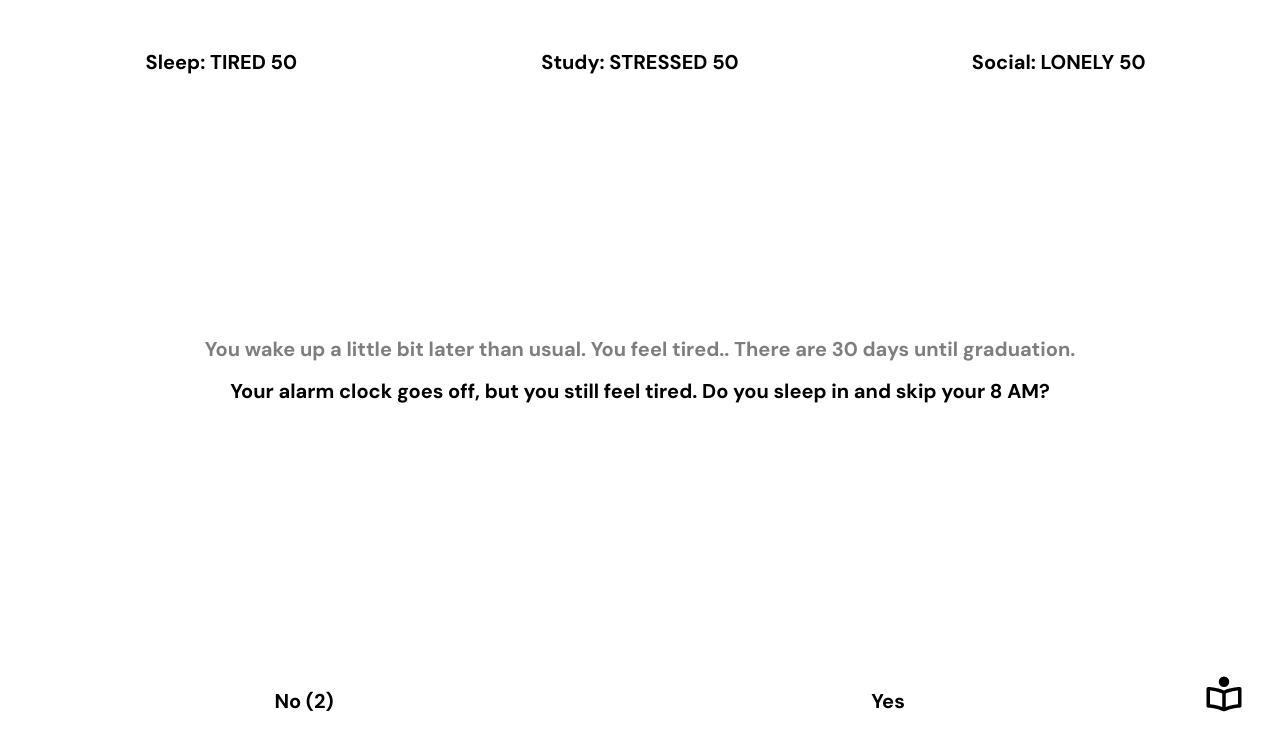
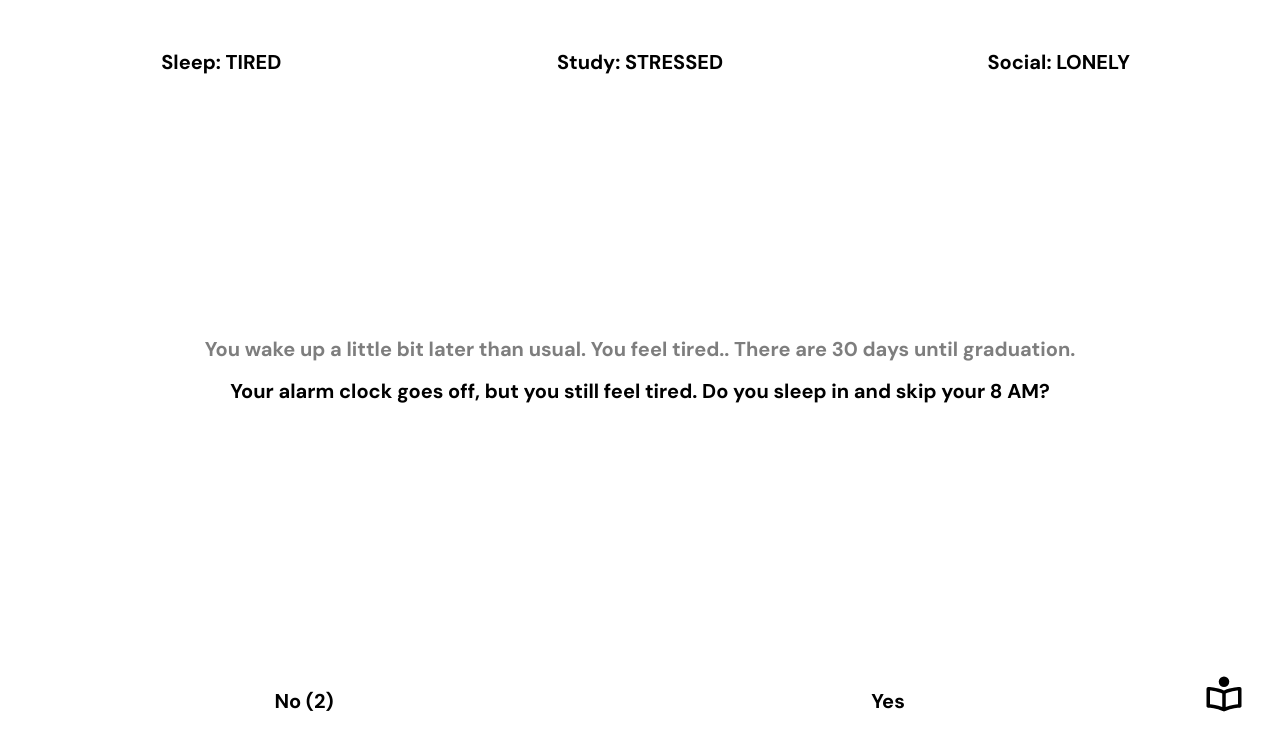
Before and after one commit to jasonxuyang/lmc4710-project2, a Next.js app: page / in a window 1280 px wide. Both pictures are taken after a click on the element "Good luck". Shown: the top 750 px of the page. Built offline with nearby package versions, Linux system fonts and the light colour scheme.

Commit message:
feature: update status bar

```diff
--- a/components/statusBar.tsx
+++ b/components/statusBar.tsx
@@ -1,3 +1,4 @@
+import { STUDY_STATUS } from "@/data/events";
 import styled from "styled-components";
 import Book from "./book";
 import { useGameState } from "./gameStateContext";
@@ -15,17 +16,18 @@ export default function StatusBar() {
   const { gameState } = useGameState();
   const { sleep, study, social } = gameState;
   const { sleepStatus, socialStatus, studyStatus } = useFeelingStatus();
+  const isPrepared = studyStatus === STUDY_STATUS.PREPARED;
 
   return (
     <StatusBarContainer>
       <div>
-        Sleep: {sleepStatus} {sleep}
+        Sleep: {sleepStatus} {isPrepared && sleep}
       </div>
       <div>
-        Study: {studyStatus} {study}
+        Study: {studyStatus} {isPrepared && study}
       </div>
       <div>
-        Social: {socialStatus} {social}
+        Social: {socialStatus} {isPrepared && social}
       </div>
     </StatusBarContainer>
   );
```
